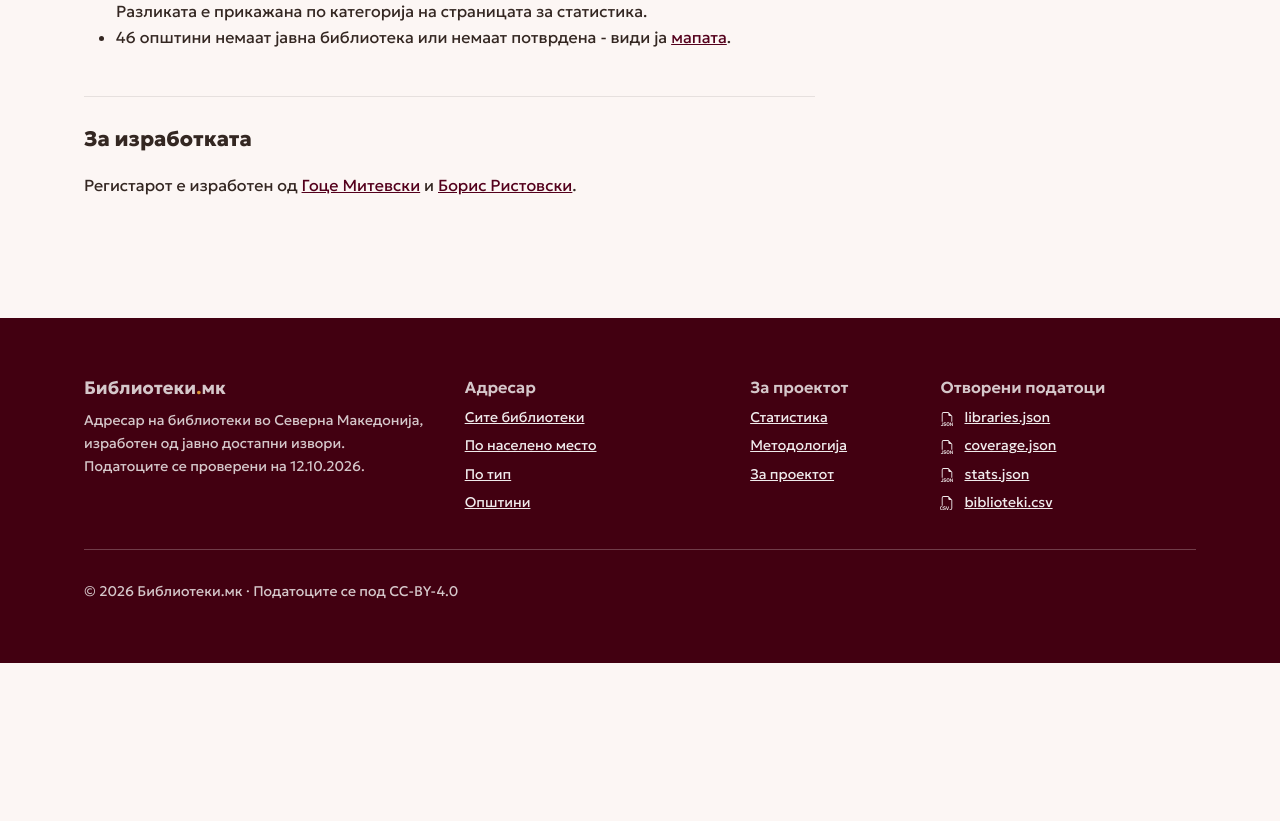
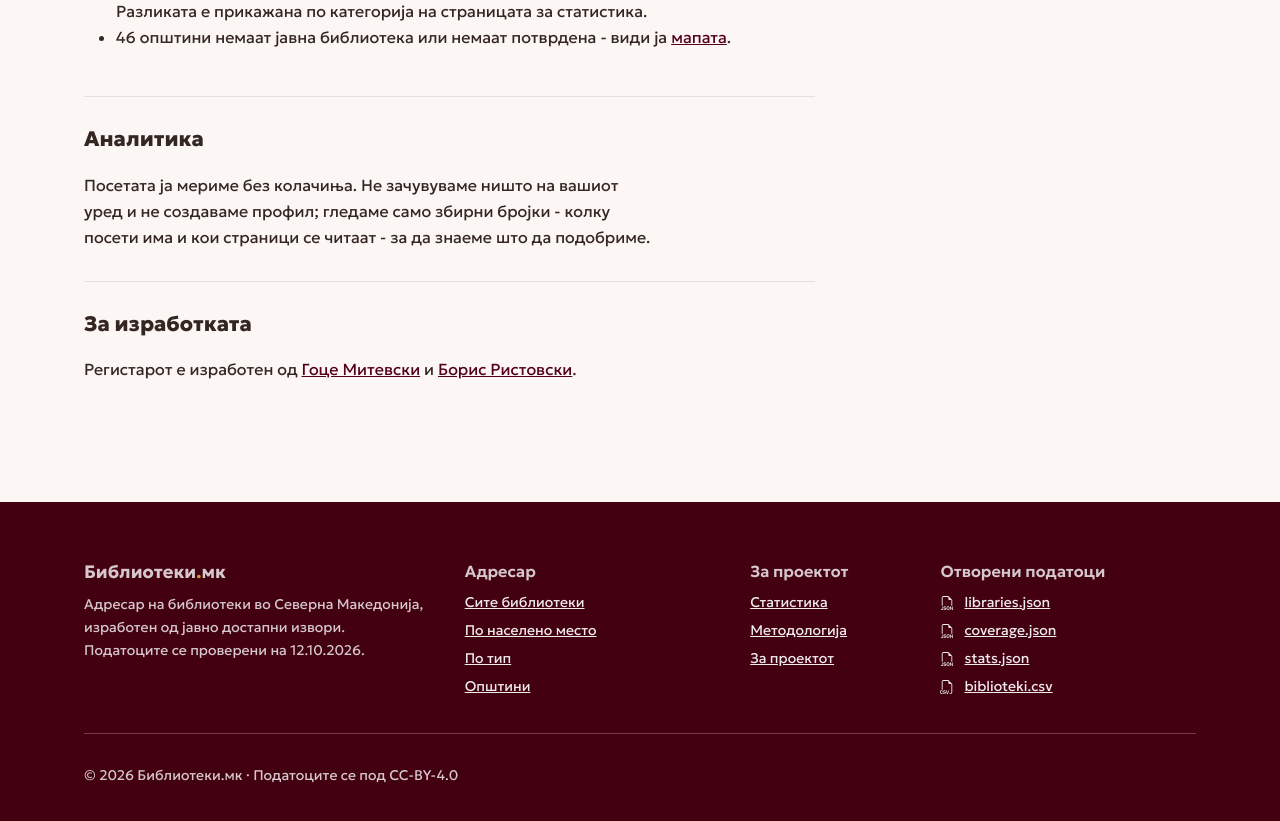
Before and after one commit to gocemitevski/mk-libraries, a Next.js app: page /za-proektot in a window 1280 px wide. Shown: the part 2040-2861 px from the top of the page. Before the commit the page ends 2703 px from the top, so only its background shows below. Built offline with nearby package versions, Linux system fonts and the light colour scheme.

Commit message:
Document the cookieless visit tracking

```diff
--- a/app/za-proektot/page.tsx
+++ b/app/za-proektot/page.tsx
@@ -158,6 +158,15 @@ export default function AboutPage() {
           </section>
 
           <section className="detail-section py-4">
+            <h2 className="h4 mb-3">Аналитика</h2>
+            <p className="mb-0">
+              Посетата ја мериме без колачиња. Не зачувуваме ништо на вашиот уред и не
+              создаваме профил; гледаме само збирни бројки - колку посети има и кои страници
+              се читаат - за да знаеме што да подобриме.
+            </p>
+          </section>
+
+          <section className="detail-section py-4">
             <h2 className="h4 mb-3">За изработката</h2>
             <p className="mb-0">
               Регистарот е изработен од{' '}
```
